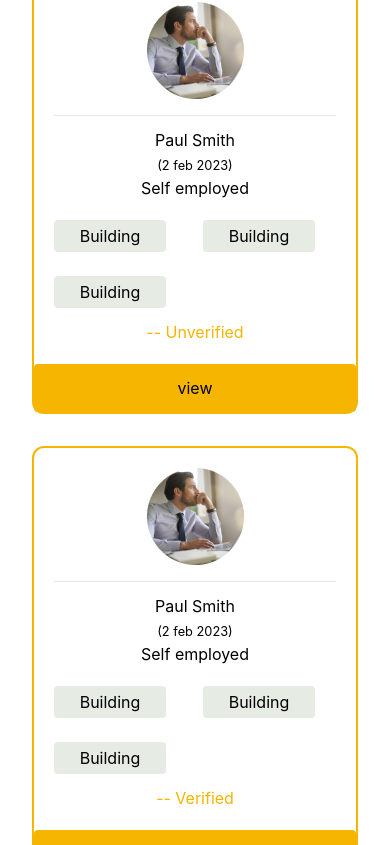
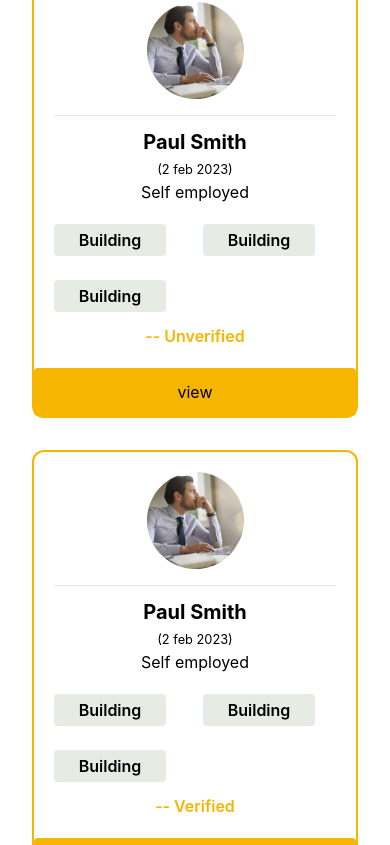
Before and after one commit to mamun-prodhan/final-dashboard, a React (Create React App) app: page /contractors in a window 390 px wide. Shown: the part 993-1838 px from the top of the page. Built offline with nearby package versions, Linux system fonts and the light colour scheme.

Commit message:
fully responsive

```diff
--- a/src/Component/ContractorsCart/Cart.js
+++ b/src/Component/ContractorsCart/Cart.js
@@ -15,20 +15,20 @@ const Cart = ({data}) => {
             </div>
             <hr className='mt-4' />
             <div className=' mt-3 '>
-                <h1 className='text-center'>{data.name}</h1>
+                <h1 className='text-center text-xl font-bold'>{data.name}</h1>
                 <p className='text-center'><small>{data.date}</small></p>
                 <p className='text-center'>{data.designation}</p>
             </div>
             <div className='grid lg:grid-cols-2 md:grid-cols-2 grid-cols-2 gap-4 mt-3'>
-                <button className='bg-[#E6EBE3] p-1 rounded mt-2 w-28 '>Building</button>
-                <button className='bg-[#E6EBE3] p-1 rounded mt-2 w-28'>Building</button>
-                <button className='bg-[#E6EBE3] p-1 rounded mt-2 w-28'>Building</button>
+                <button className='bg-[#E6EBE3] p-1 rounded mt-2 w-28 font-semibold '>Building</button>
+                <button className='bg-[#E6EBE3] p-1 rounded mt-2 w-28 font-semibold'>Building</button>
+                <button className='bg-[#E6EBE3] p-1 rounded mt-2 w-28 font-semibold'>Building</button>
             </div>
             <div className='mt-3'>
-                <h1 className='text-center text-[#F6B501]'>-- {data.view}</h1>
+                <h1 className='text-center text-[#F6B501] font-semibold'>-- {data.view}</h1>
             </div>
             </div>
-            <button  onClick={handleNavigate} className='w-full bg-[#F6B501] p-3 rounded' >view</button>
+            <button  onClick={handleNavigate} className='w-full font-semitbold bg-[#F6B501] p-3 rounded' >view</button>
         </div>
     );
 };
--- a/src/Component/ContractorsCart/ContractorCart.js
+++ b/src/Component/ContractorsCart/ContractorCart.js
@@ -59,7 +59,7 @@ const ContractorCart = () => {
                 </div>
             </div>
             {/* cart container  */}
-            <div className='mt-20 grid lg:grid-cols-3 md:grid-cols-2 grid-cols-1 gap-8'>
+            <div className='mt-20 grid lg:grid-cols-4 md:grid-cols-2 grid-cols-1 gap-8'>
                 {
                     datas?.map(data=> <Cart data={data} key={data.id}></Cart>)
                 }
```
